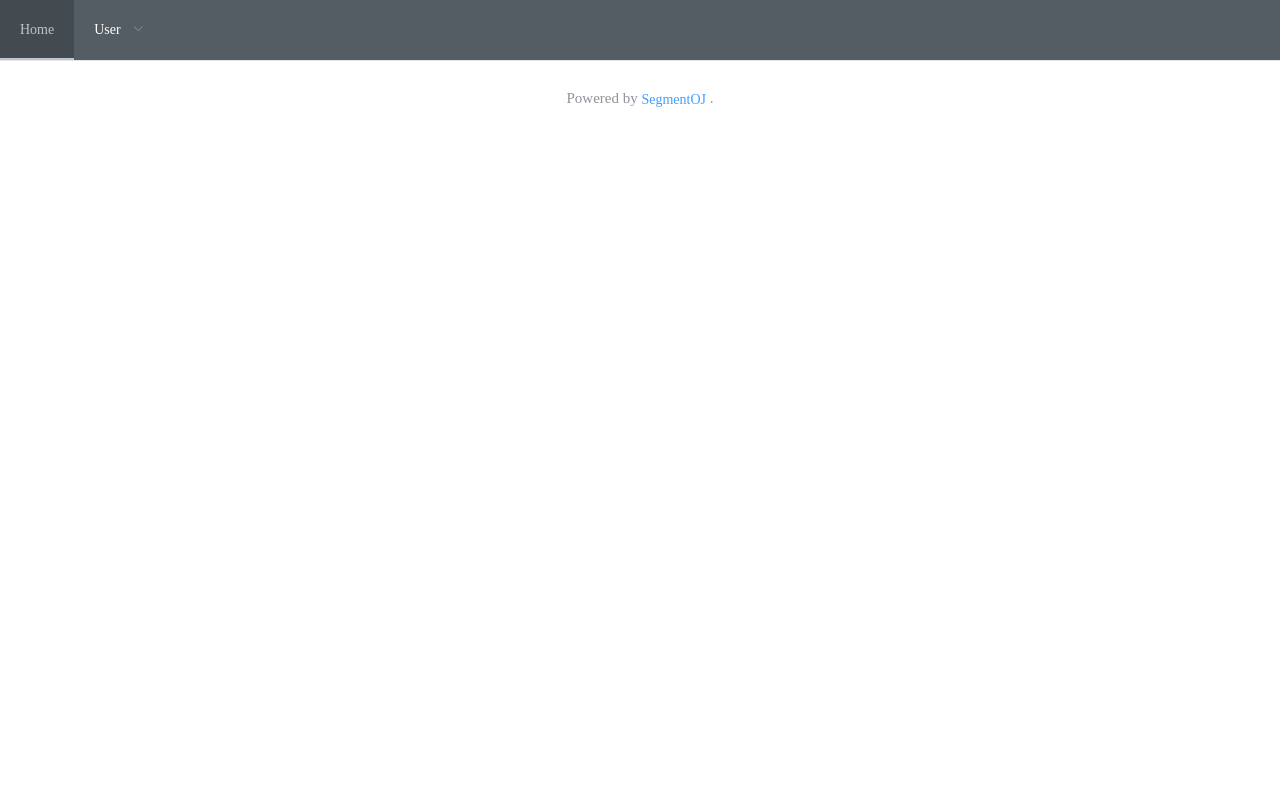
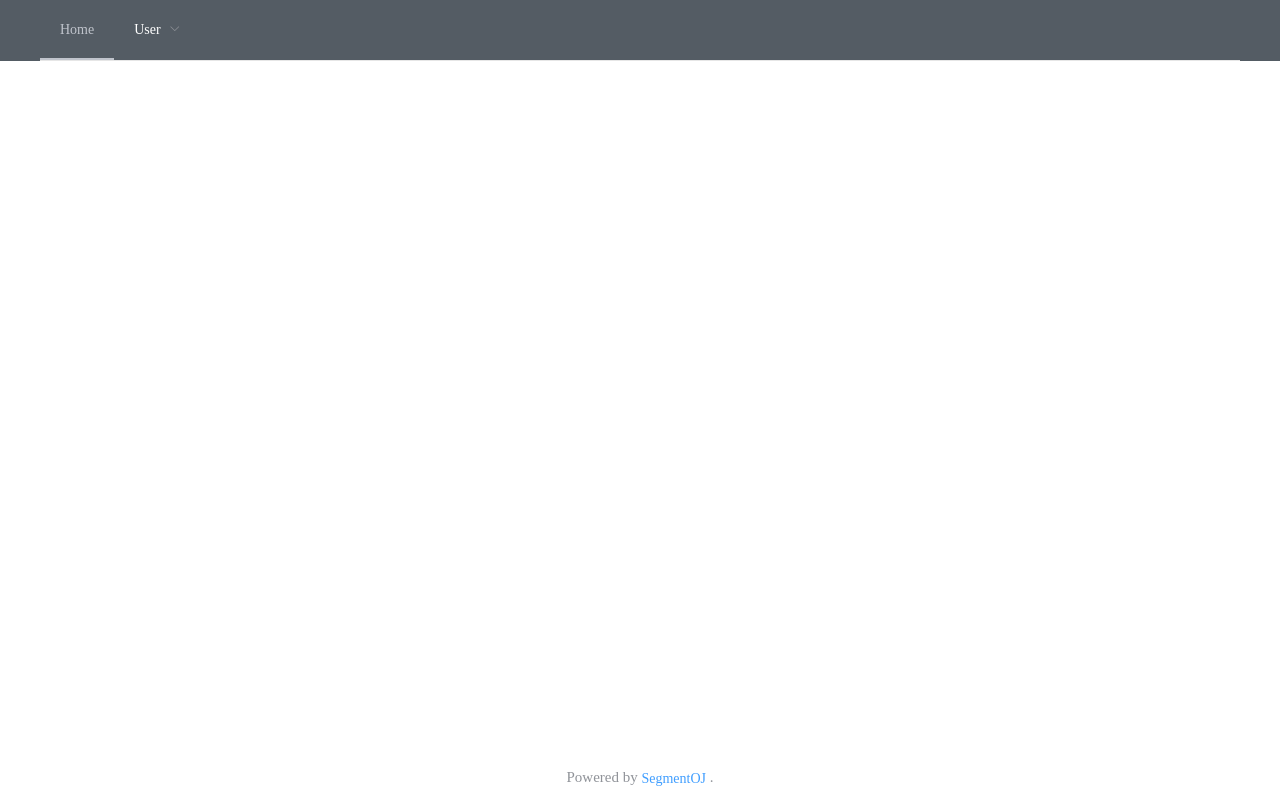
Before and after one commit to segment-oj/segmentoj-frontend, a Vue app: page / in a window 1280 px wide. Built offline with nearby package versions, Linux system fonts and the light colour scheme; what vue-katex would draw is missing.

Commit message:
Add footer & page width

```diff
--- a/src/App.vue
+++ b/src/App.vue
@@ -1,8 +1,10 @@
 <template>
   <div id="app">
     <NavBar/>
-    <div id="content">
-      <router-view></router-view>
+    <div id="main">
+      <div id="content">
+        <router-view></router-view>
+      </div>
     </div>
     <Footer/>
   </div>
@@ -25,24 +27,20 @@ export default {
 #app {
   -webkit-font-smoothing: antialiased;
   -moz-osx-font-smoothing: grayscale;
-  min-height: 100%;
+}
+
+#main {
+  margin-top: 80px;
+  min-height: calc(100vh - 80px - 41.05px);
 }
 
 #content {
-  margin-top: 80px;
-  min-height: calc(100% - 41.05px);
-}
-
-html {
-  min-height: 100%;
+  max-width: 1000px;
+  margin-left: auto;
+  margin-right: auto;
 }
 
 body {
-  min-height: calc(100% - 80px);
   margin: 0;
 }
-
-.pagetest {
-  height: 1000px;
-}
 </style>
--- a/src/components/page/navbar.vue
+++ b/src/components/page/navbar.vue
@@ -1,6 +1,8 @@
 <template>
   <div id="nav">
+    <div id="nav-content">
       <el-menu
+        id="menu"
         :default-active="activeIndex"
         :router="true"
         class="el-menu-demo"
@@ -11,39 +13,32 @@
       >
         <el-menu-item index="/">Home</el-menu-item>
         <el-submenu index="2">
-        <template slot="title">
-          User
-        </template>
+          <template slot="title">User</template>
           <div v-if="this.$store.state.user.authenticated">
             <el-menu-item>
               <MyUserName />
             </el-menu-item>
-          <el-menu-item index="./../user/logout">
-            Logout
-          </el-menu-item>
+            <el-menu-item index="/user/logout">Logout</el-menu-item>
           </div>
           <div v-else>
-          <el-menu-item index="./../user/login">
-            login
-          </el-menu-item>
-          <el-menu-item index="./../user/register">
-            Register
-          </el-menu-item>
+            <el-menu-item index="/user/login">login</el-menu-item>
+            <el-menu-item index="/user/register">Register</el-menu-item>
           </div>
         </el-submenu>
       </el-menu>
     </div>
+  </div>
 </template>
 
 <script>
-import MyUserName from './../user/MyUserName.vue';
+import MyUserName from "./../user/MyUserName.vue";
 
 export default {
-  name: 'NavBar',
+  name: "NavBar",
   data() {
     return {
-      activeIndex: '/'
-    }
+      activeIndex: "/"
+    };
   },
   components: {
     MyUserName
@@ -53,10 +48,18 @@ export default {
 
 <style lang="css" scoped>
 #nav {
+  background-color: #545c64;
+  width: 100vw;
   position: fixed;
-  width: 100%;
   top: 0;
-  left: 0;
+  left: auto;
+  right: auto;
+}
+
+#nav-content {
+  max-width: 1200px;
+  margin-left: auto;
+  margin-right: auto;
 }
 
 #user_icon {
--- /dev/null
+++ b/src/style/basic.css
@@ -0,0 +1,37 @@
+/*--scrollbar--*/
+
+::-webkit-scrollbar {
+    width: 10px;
+    height: 10px;
+    background-color: #cccccc;
+}
+
+::-webkit-scrollbar-track {
+    background-color: #cccccc;
+}
+
+::-webkit-scrollbar-thumb {
+    background-color: #b3b3b3;
+}
+
+::-webkit-scrollbar-thumb:hover {
+    background-color: #808080;
+}
+
+
+/*--selection--*/
+
+*::selection {
+    background-color: #b9d7ff;
+    opacity: 0.2;
+}
+
+*::-moz-selection {
+    background-color: #b9d7ff;
+    opacity: 0.2;
+}
+
+*::-webkit-selection {
+    background-color: #b9d7ff;
+    opacity: 0.2;
+}
```
Also changed, not shown: src/main.js (+5 -4 lines). Lines whose indentation alone changed are shown as unchanged.
